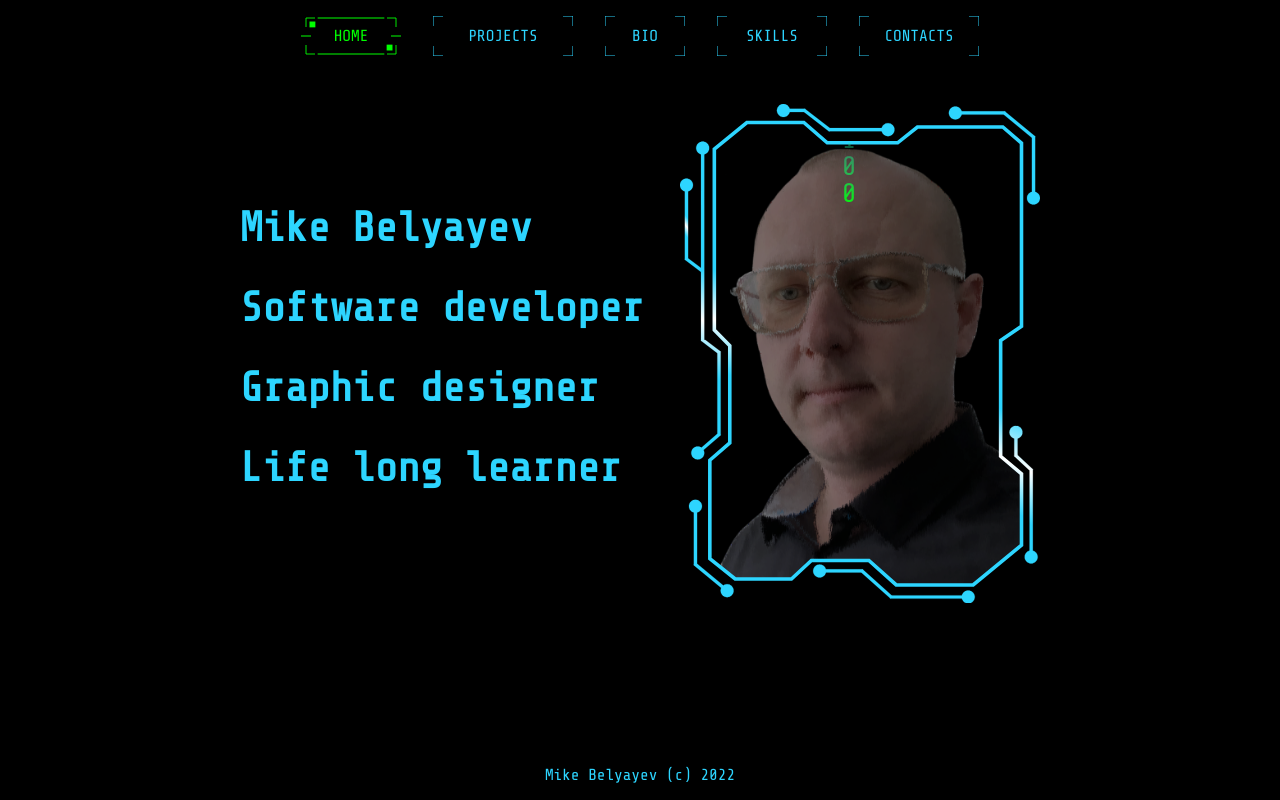
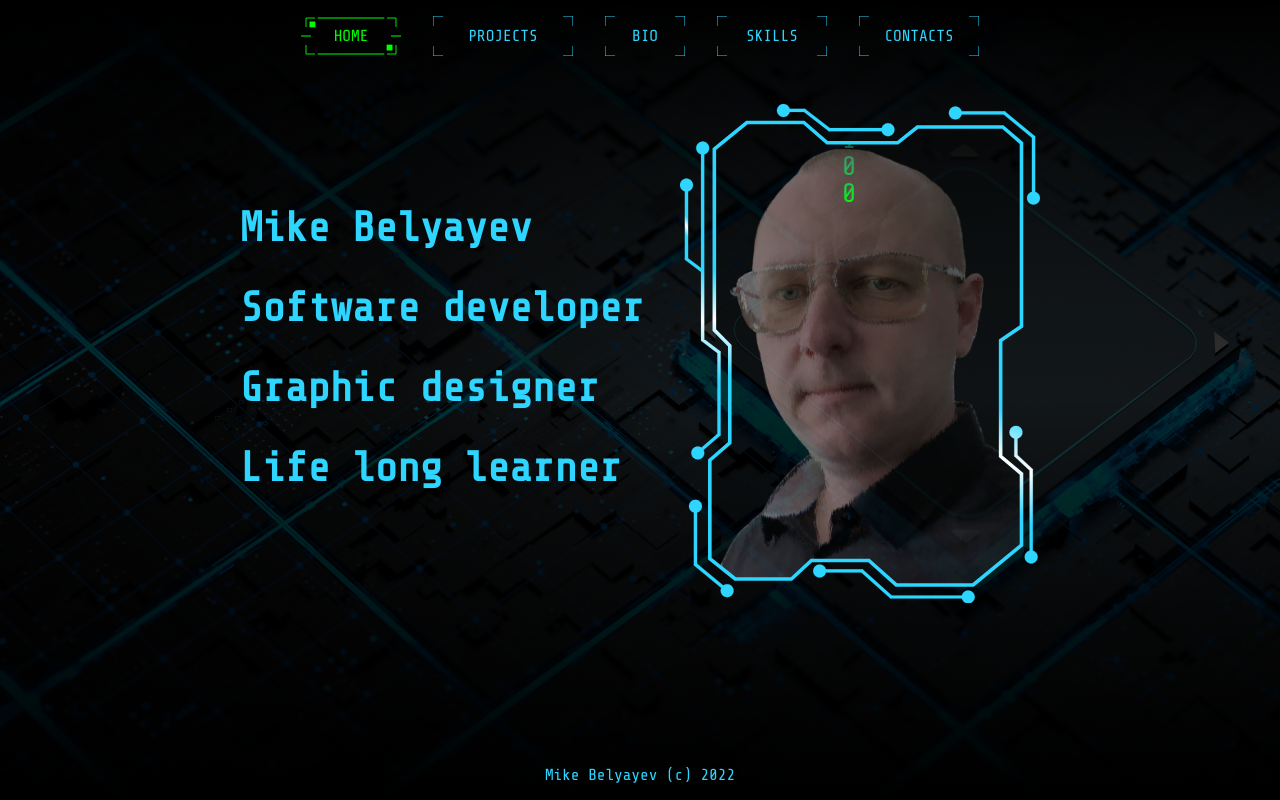
Before and after one commit to Belyayev/portfolio, a React (Create React App) app: page / in a window 1280 px wide. Built offline with nearby package versions, Linux system fonts and the light colour scheme.

Commit message:
Update App.css

```diff
--- a/src/App.css
+++ b/src/App.css
@@ -4,13 +4,14 @@ start by reseting all elements to have no margin or padding
 * {
   margin: 0;
   padding: 0;
-  background-color: black;
+
 }
 
 html,
 body {
   height: 100%;
   width: 100%;
+  background-color: black;
 }
 
 .App {
```
